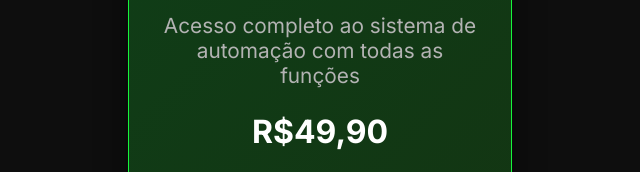
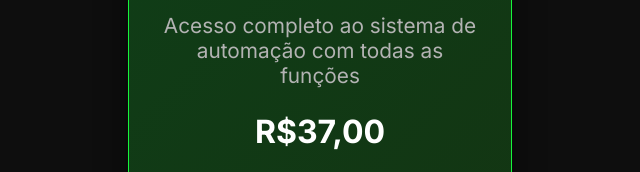
Before and after one commit to misterprodutivo/maquinadeprospeccao, a plain HTML site: page index.html in a window 1280 px wide. Shown: the part 7052-7224 px from the top of the page, 320-960 px from the left. Drawn offline with Linux system fonts and the light colour scheme.

Commit message:
Add files via upload

```diff
--- a/index.html
+++ b/index.html
@@ -240,7 +240,7 @@
         <div class="oferta">
             <p class="titulo-oferta">Oferta Especial</p>
             <p>Acesso completo ao sistema de automação com todas as funções</p>
-            <p class="preco">R$49,90</p>
+            <p class="preco">R$37,00</p>
             <div class="bullet-points">
                 <p>✅ Acesso vitalício ao template</p>
                 <p>✅ Atualizações futuras inclusas</p>
```
